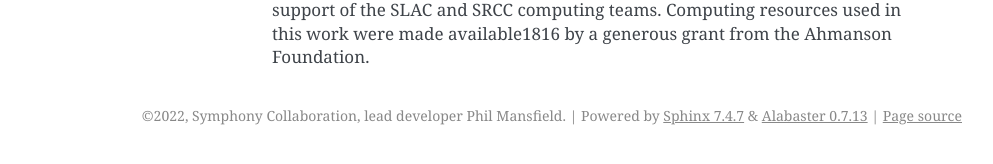
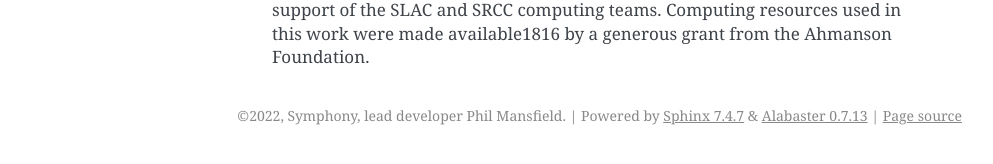
Before and after one commit to phil-mansfield/symphony, a Sphinx documentation site: the page built from docs/source/credits_acknowledgements.rst, in a window 1280 px wide. Shown: the part 640-804 px from the top of the page, without its empty margins (148-1141 px from the left). Built offline with Sphinx 7.4.7, drawn with Linux system fonts in a browser that asks for light colours.

Commit message:
removed collaboration from the copyright

```diff
--- a/docs/source/conf.py
+++ b/docs/source/conf.py
@@ -18,7 +18,7 @@
 # -- Project information -----------------------------------------------------
 
 project = 'Symphony'
-copyright = '2022, Symphony Collaboration, lead developer Phil Mansfield'
+copyright = '2022, Symphony, lead developer Phil Mansfield'
 author = 'Phil Mansfield'
 
 # The full version, including alpha/beta/rc tags
```
